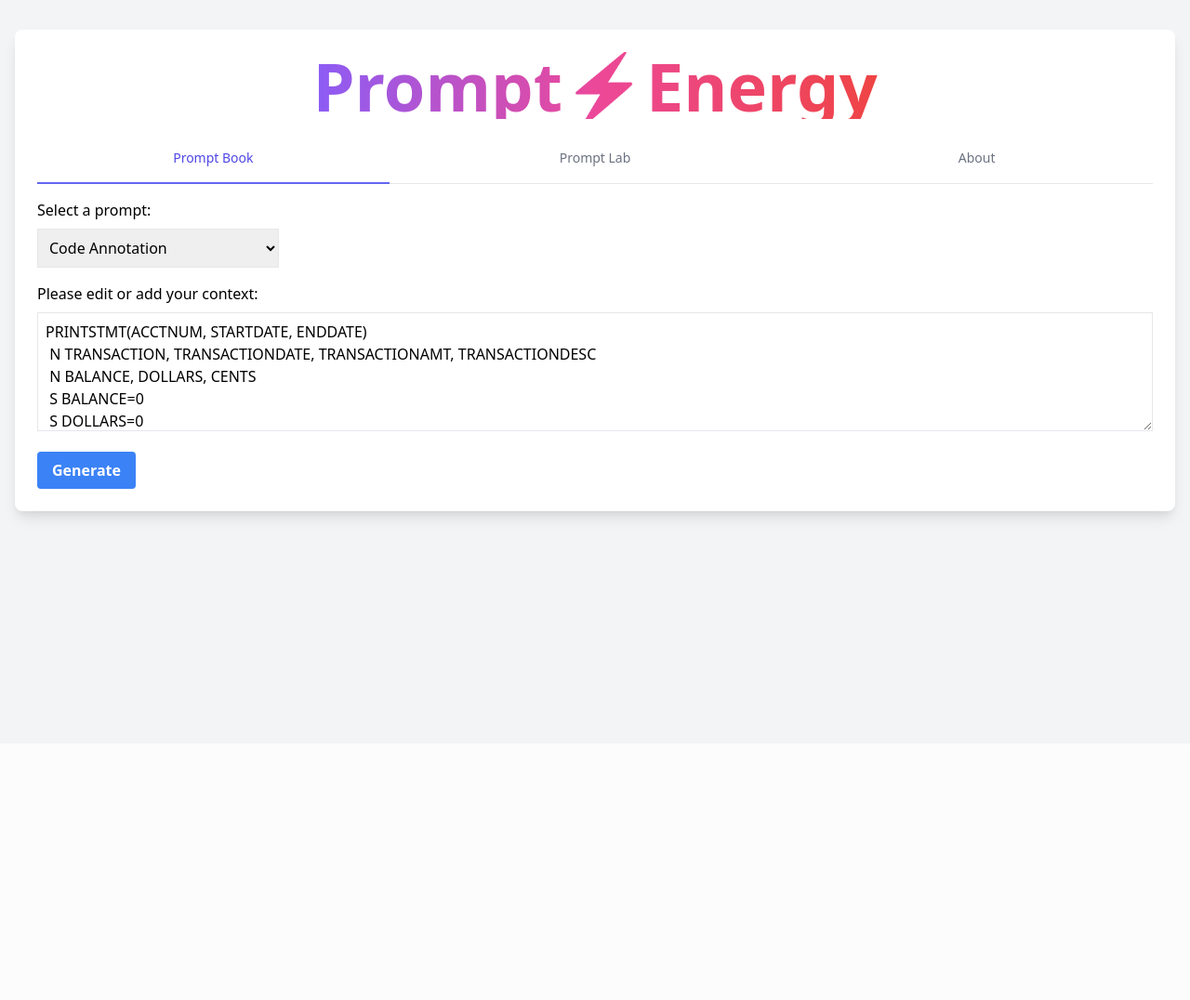
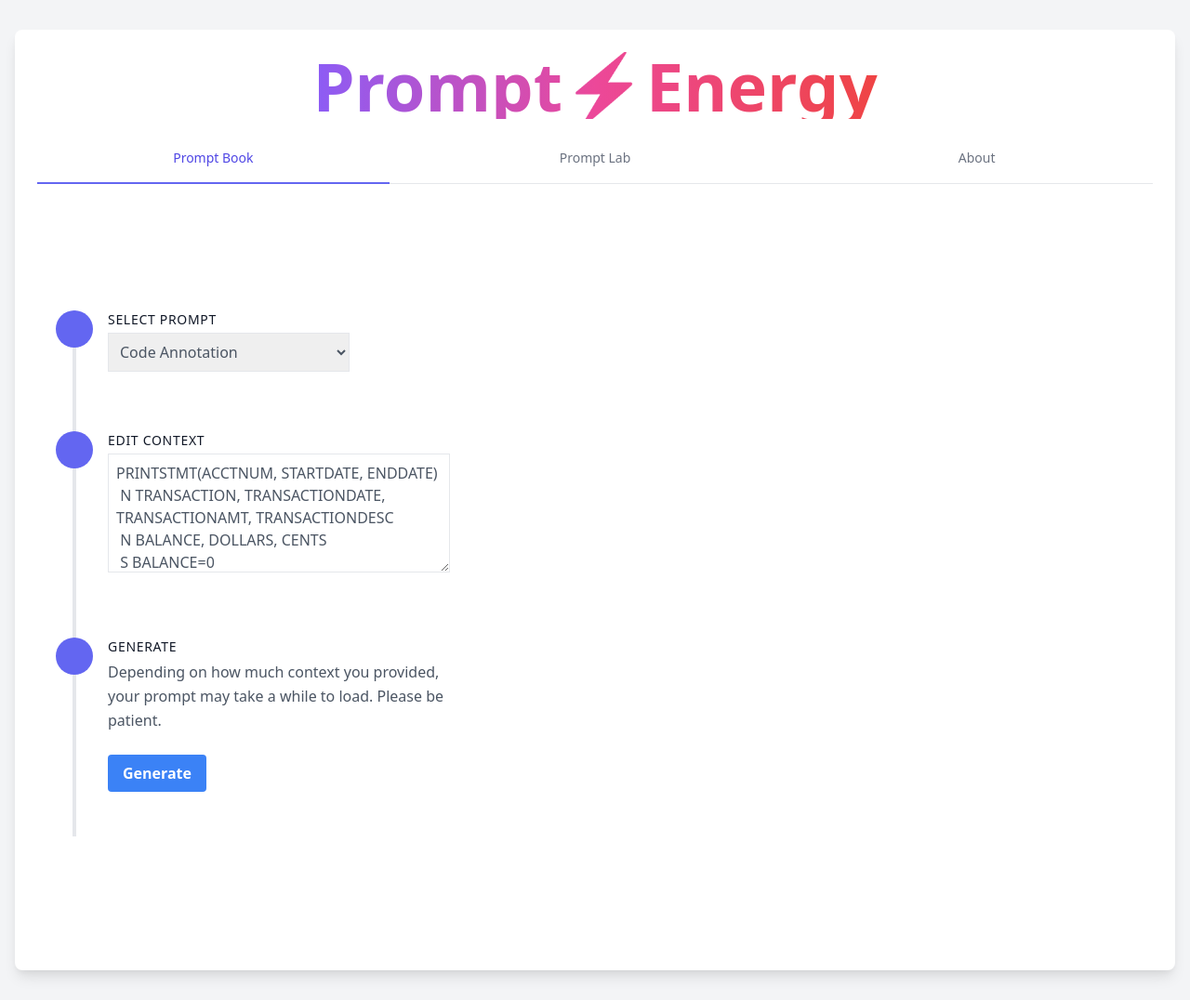
Before and after one commit to dudgeon/PromptEnergyPython, a Python web app: template templates/index.html in a window 1280 px wide. Shown: the whole page at 93% size. Before the commit the page ends 565 px from the top, so only its background shows below. Run offline with Jinja, Linux system fonts and the light colour scheme; the template is opened without the code that fills it, so the values that code supplies are empty; some libraries are stand-ins or nearby versions.

Commit message:
Updated prompt UI with dots on path method from tailblocks.cc

```diff
--- a/templates/index.html
+++ b/templates/index.html
@@ -39,10 +39,10 @@
       const selectedPrompt = prompts.find(p => p.prompt === select.value);
 
       if (selectedPrompt && selectedPrompt.requires_context) {
-        document.getElementById("context-container").style.display = "block";
+        // document.getElementById("context-container").style.display = "block";
         document.getElementById("context").value = selectedPrompt.placeholder_context;
       } else {
-        document.getElementById("context-container").style.display = "none";
+        // document.getElementById("context-container").style.display = "none";
         document.getElementById("context").value = "";
       }
     });
@@ -188,20 +188,68 @@ document.addEventListener("DOMContentLoaded", () => {
         </nav>
       </div>
 
+<!-- PROMPT BOOK SECTION -->
+
       <div class="mt-4 relative">
         <div x-show.transition="tab === 'prompt-book'" class="h-full">
 
+      <section class="text-gray-600 body-font">
+        <div class="container px-5 py-24 mx-auto flex flex-wrap">
+          <div class="flex flex-wrap w-full">
+            <div class="lg:w-2/5 md:w-1/2 md:pr-10 md:py-6">
+
 
               <form id="generate-form">
-            <label for="input_text" class="block mb-2">Select a prompt:</label>
+
+
+
+              <div class="flex relative pb-12"> <!-- SELECT PROMPT ELEMENT -->
+                <div class="h-full w-10 absolute inset-0 flex items-center justify-center">
+                  <div class="h-full w-1 bg-gray-200 pointer-events-none"></div>
+                </div>
+
+                <div class="flex-shrink-0 w-10 h-10 rounded-full bg-indigo-500 inline-flex items-center justify-center text-white relative z-10">
+                  <!-- Replace the content of the <svg> tag with the appropriate icon for the select prompt -->
+                  <svg>...</svg>
+                </div>
+
+                <div class="flex-grow pl-4">
+                  <h2 class="font-medium title-font text-sm text-gray-900 mb-1 tracking-wider">SELECT PROMPT</h2>
                   <select name="input_text" id="input_text" class="border p-2 mb-4 w-full md:w-auto"></select>
-            <br>
+                </div>
+              </div>
 
-            <div id="context-container">
-            <label for="context" class="block mb-2">Please edit or add your context:</label>
+
+              <div class="flex relative pb-12" id="context-container"> <!-- CONTEXT ELEMENT -->
+                <div class="h-full w-10 absolute inset-0 flex items-center justify-center">
+                  <div class="h-full w-1 bg-gray-200 pointer-events-none"></div>
+                </div>
+
+                <div class="flex-shrink-0 w-10 h-10 rounded-full bg-indigo-500 inline-flex items-center justify-center text-white relative z-10">
+                  <!-- Replace the content of the <svg> tag with the appropriate icon for the context -->
+                  <svg>...</svg>
+                </div>
+
+                <div class="flex-grow pl-4">
+                  <h2 class="font-medium title-font text-sm text-gray-900 mb-1 tracking-wider">EDIT CONTEXT</h2>
                   <textarea name="context" id="context" class="border p-2 mb-4 w-full h-32" placeholder="Enter additional context here (if required)"></textarea>
                 </div>
+              </div> <!-- CONTEXT ELEMENT -->
 
+
+              <div class="flex relative pb-12"> <!-- GENERATE BUTTON ELEMENT -->
+                <div class="h-full w-10 absolute inset-0 flex items-center justify-center">
+                  <div class="h-full w-1 bg-gray-200 pointer-events-none"></div>
+                </div>
+
+                <div class="flex-shrink-0 w-10 h-10 rounded-full bg-indigo-500 inline-flex items-center justify-center text-white relative z-10">
+                  <!-- Replace the content of the <svg> tag with the appropriate icon for the context -->
+                  <svg>...</svg>
+                </div>
+                <div class="flex-grow pl-4">
+                  <h2 class="font-medium title-font text-sm text-gray-900 mb-1 tracking-wider">GENERATE</h2>
+                  <p class="leading-relaxed">Depending on how much context you provided, your prompt may take a while to load. Please be patient.</p>
+<br>
                   <button type="submit" class="bg-blue-500 hover:bg-blue-700 text-white font-bold py-2 px-4 rounded w-full md:w-auto relative">
                     <span class="spinner hidden absolute top-0 left-0 w-full h-full flex items-center justify-center">
                       <svg class="animate-spin -ml-1 mr-3 h-5 w-5 text-white" xmlns="http://www.w3.org/2000/svg" fill="none" viewBox="0 0 24 24">
@@ -212,10 +260,25 @@ document.addEventListener("DOMContentLoaded", () => {
                     <span class="loading-text">Generate</span>
                   </button>
 
+                </div>
+              </div>
+
               </form>
 
 
-<div class="relative mt-6 hidden" id="output-section">
+              <div class="flex relative hidden" id="output-section">
+<!--                 <div class="h-full w-10 absolute inset-0 flex items-center justify-center">
+                  <div class="h-full w-1 bg-gray-200 pointer-events-none"></div>
+                </div> -->
+                <div class="flex-shrink-0 w-10 h-10 rounded-full bg-indigo-500 inline-flex items-center justify-center text-white relative z-10">
+                  <!-- Replace the content of the <svg> tag with the appropriate icon for the output -->
+                  <svg>...</svg>
+                </div>
+                <div class="flex-grow pl-4">
+                  <h2 class="font-medium title-font text-sm text-gray-900 mb-1 tracking-wider">OUTPUT</h2>
+                  <p class="leading-relaxed">Description of the output section</p>
+
+<!-- Original output section -->
  <div class="bg-gray-800 rounded-t-md mb-4">
     <div class="flex items-center relative text-gray-200 bg-gray-700 px-4 py-2 text-xs font-sans justify-between rounded-t-md">
       <span>Output</span>
@@ -228,7 +291,28 @@ document.addEventListener("DOMContentLoaded", () => {
       <code id="output" class="whitespace-pre-wrap"></code>
     </div>
   </div>
+
+
                 </div>
+              </div>
+
+            </div>
+          </div>
+        </div>
+      </section>
+
+
+
+
+
+
+
+
+
+
+
+
+
 
 
 
```
Lines whose indentation alone changed are shown as unchanged.
